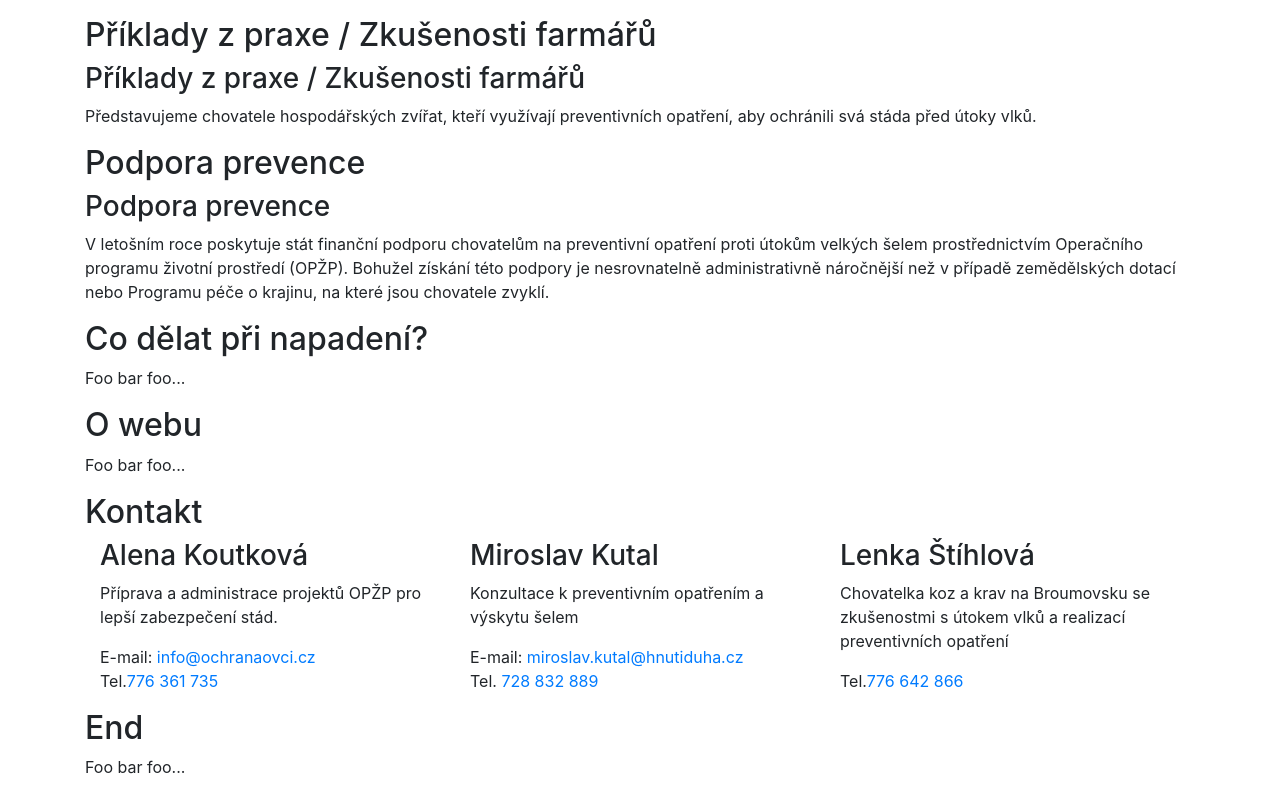
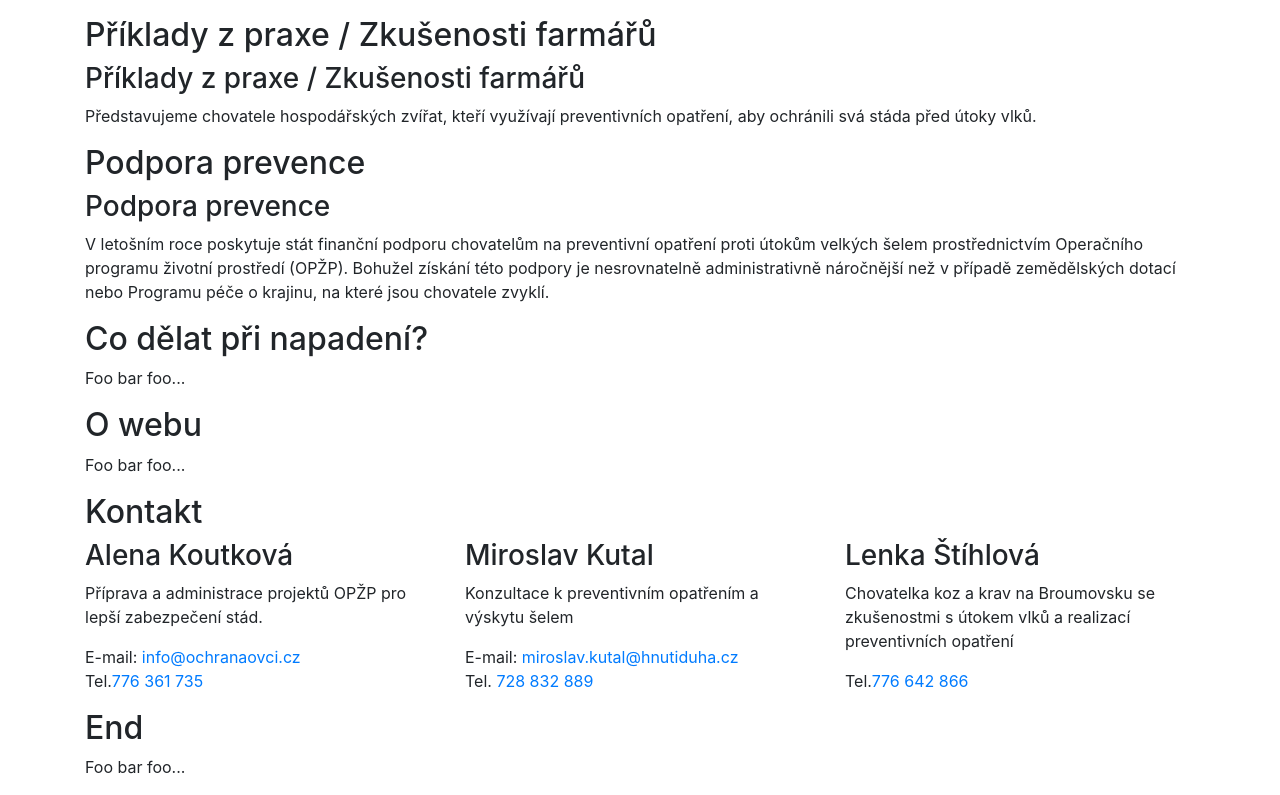
Before and after one commit to ondrejsika/oo, a Next.js app: page / in a window 1280 px wide. Shown: the part 4398-5193 px from the top of the page. Built offline with nearby package versions, Linux system fonts and the light colour scheme.

Commit message:
Remmove unnecesarry container

```diff
--- a/pages/index.js
+++ b/pages/index.js
@@ -5,7 +5,7 @@
 import styled from "styled-components";
 import Box from "../components/Box";
 import BoxWrapper from "../components/BoxWrapper";
-import { Row, Col, Container } from "react-bootstrap";
+import { Row, Col } from "react-bootstrap";
 
 const H1 = styled.h1`
   color: purple;
@@ -422,7 +422,6 @@
       <p>Foo bar foo...</p>
     </Section>
     <Section header="Kontakt">
-      <Container>
       <Row>
         <Col>
           <h3>Alena Koutková</h3>
@@ -430,8 +429,7 @@
             Příprava a administrace projektů OPŽP pro lepší zabezpečení stád.
           </p>
           <p>
-              E-mail:{" "}
-              <a href="mailto:info@ochranaovci.cz">info@ochranaovci.cz</a>
+            E-mail: <a href="mailto:info@ochranaovci.cz">info@ochranaovci.cz</a>
             <br />
             Tel.
             <a href="tel:+420776361735">776 361 735</a>
@@ -460,7 +458,6 @@
           </p>
         </Col>
       </Row>
-      </Container>
     </Section>
     <Section header="End">
       <p>Foo bar foo...</p>
```
Lines whose indentation alone changed are shown as unchanged.
